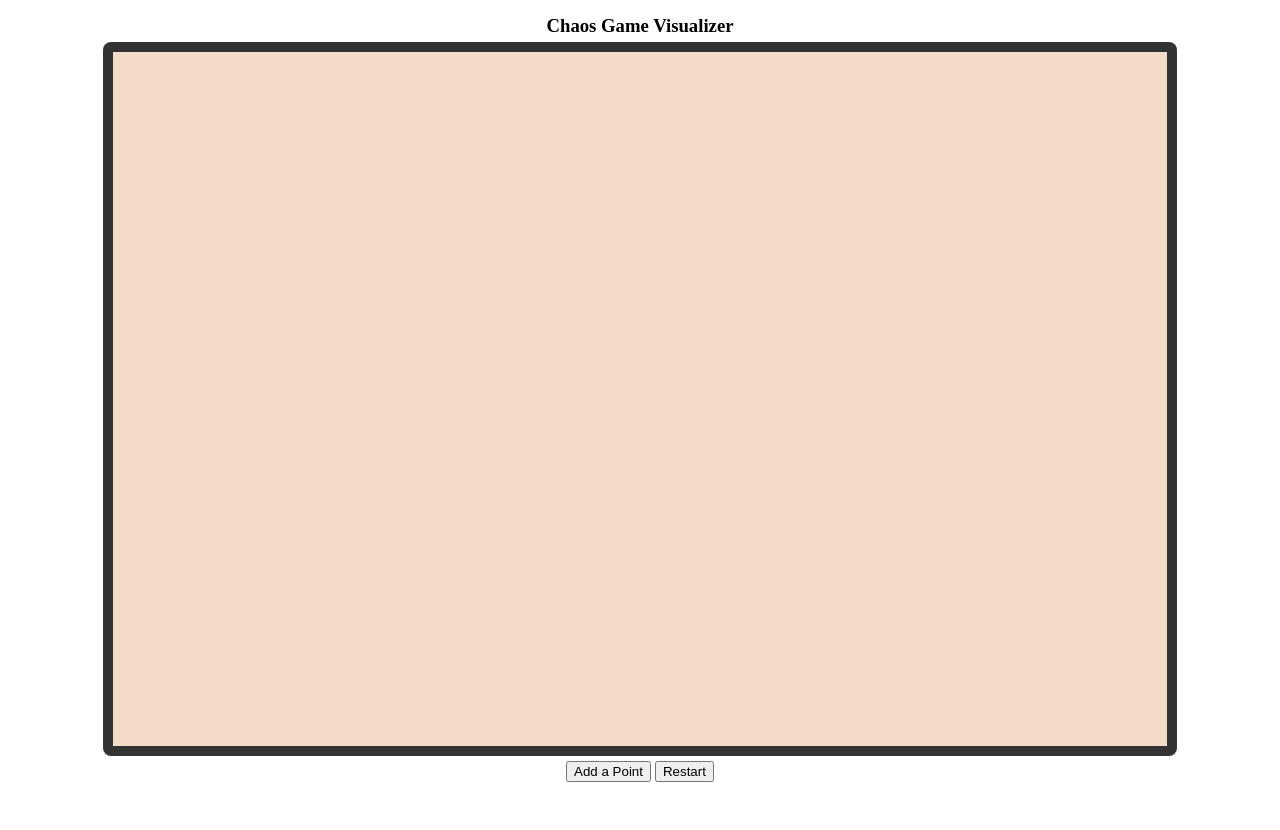
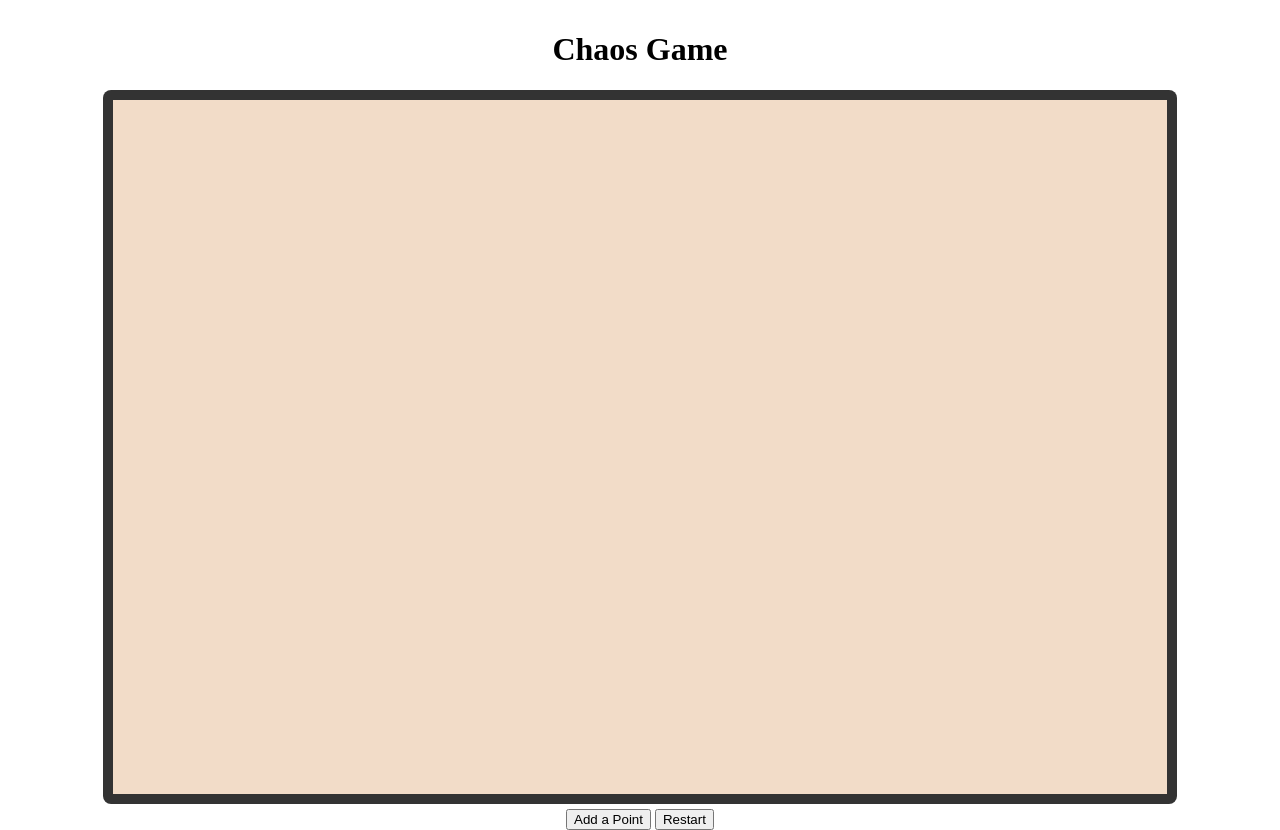
Before and after one commit to jayneen/chaos-game-visualizer, a website with bundled scripts: page src/index.html in a window 1280 px wide. Before the commit the page ends 800 px from the top, so only its background shows below. Built offline with nearby package versions, Linux system fonts and the light colour scheme.

Commit message:
changed to h1

```diff
--- a/src/index.html
+++ b/src/index.html
@@ -7,7 +7,7 @@
 </head>
 <body>
   <div class="panel">
-    <h3>Chaos Game Visualizer</h3>
+    <h1>Chaos Game</h1>
     <div class="rim">
       <canvas id="canvas"></canvas>
     </div>
```
